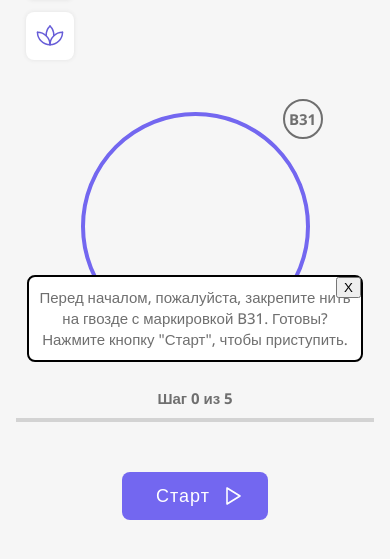
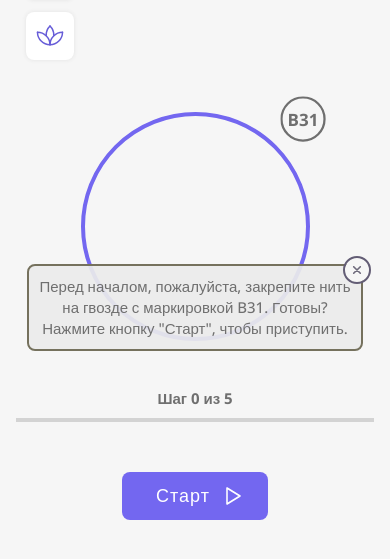
Before and after one commit to PaulAsaf2/wallstring-frontend, a PHP site: page / in a window 390 px wide. Shown: the part 72-631 px from the top of the page. Run offline with PHP 8.4, Linux system fonts and the light colour scheme; some libraries are stand-ins or nearby versions.

Commit message:
add responsive height

```diff
--- a/index.html
+++ b/index.html
@@ -82,8 +82,8 @@
       </p>
       <button
         type="button"
-        class="description_close"
-        >X
+        class="close_btn description_close"
+        >
       </button>
     </div>
     <button
--- a/script.js
+++ b/script.js
@@ -1,5 +1,5 @@
-import { toggleKnitting } from './scripts/playbackHandle.js'
-import { playBtn, sliderEl } from './utils/constants.js'
+import { toggleKnitting, closeDescription } from './scripts/playbackHandle.js'
+import { playBtn, sliderEl, descriptionCloseBtn } from './utils/constants.js'
 import { knittingSpeedHandle } from './scripts/speedHandle.js'
 
 const popup = document.querySelector('.popup_dont_worry')
@@ -23,3 +23,4 @@ function toggleMeditation() {
 playBtn.addEventListener('click', toggleKnitting)
 meditationBtn.addEventListener('click', toggleMeditation)
 sliderEl.addEventListener('input', knittingSpeedHandle)
+descriptionCloseBtn.addEventListener('click', closeDescription)
--- a/scripts/playbackHandle.js
+++ b/scripts/playbackHandle.js
@@ -1,5 +1,5 @@
 import {
-  playBtn, delay, points, arrow, point
+  playBtn, delay, points, arrow, point, initialDescription
 } from '../utils/constants.js'
 import { updateProgressBar } from './progressBarHandle.js'
 import { playSound } from './soundHandle.js'
@@ -9,6 +9,12 @@ let knittingId, isKnitting = false
 point.source = point.B
 point.source.textContent = 'B31'
 point.source.classList.add('point-b')
+point.source.classList.add('initial_point')
+
+export function closeDescription() {
+  point.source.classList.remove('initial_point')
+  initialDescription.style.display = 'none';
+}
 
 function updateArrowDirection() {
   let s = point.source.textContent.charAt(0).toLowerCase()
@@ -63,6 +69,7 @@ function handleKnitting() {
 
 function startKnitting() {
   if (!points[point.index]) stopKnitting()
+  if (point.index == 0) closeDescription()
 
   playBtn.classList.add('trigger_btn_pause')
   playBtn.textContent = 'Пауза'
--- a/style.css
+++ b/style.css
@@ -51,7 +51,8 @@ body {
   left: 0;
   width: 100%;
   height: 100%;
-  background-color: rgba(0, 0, 0, .8);
+  background-color: rgba(0, 0, 0, 0.367);
+  /* background-color: rgba(0, 0, 0, .8); */
   display: flex;
   justify-content: center;
   align-items: center;
@@ -127,25 +128,25 @@ body {
 }
 
 .description {
-  /* display: none; */
   position: absolute;
+  top: 50%;
   width: 80%;
+  padding: 10px;
+  border-radius: 6px;
+  background-color: #ebebebec;
+  outline: 2px solid #75715d;
   text-align: center;
   color: #6F6F6F;
   font-weight: 500;
-  /* margin: 40px 0 0 0; */
   line-height: 1.4;
-  background-color: white;
-  outline: 2px solid black;
-  padding: 10px;
-  border-radius: 6px;
-  /* font-size: 12px; */
 }
 
 .description_close {
   position: absolute;
-  top: 0;
-  right: 0;
+  top: -8px;
+  right: -8px;
+  width: 24px;
+  height: 24px;
 }
 
 .trigger_btn {
@@ -166,3 +167,9 @@ body {
     padding: 15% 8px 0;
   }
 }
+
+@media screen and (min-height: 790px) {
+  .description {
+    top: 40%;
+  }
+}
--- a/styles/circle.css
+++ b/styles/circle.css
@@ -1,3 +1,12 @@
+@keyframes growShrink {
+  0%, 100% {
+    transform: scale(1);
+  }
+  50% {
+    transform: scale(1.15);
+  }
+}
+
 .circle {
   position: relative;
   width: 221px;
@@ -127,6 +136,10 @@
   display: flex;
 }
 
+.initial_point {
+  animation: growShrink 2s infinite;
+}
+
 @media screen and (max-width: 360px) {
   .circle {
     /* margin: 20px 0 40px 0; */
--- a/utils/constants.js
+++ b/utils/constants.js
@@ -4,6 +4,7 @@ const arrow = document.querySelector('.arrow')
 const progBar = document.querySelector('.progress-bar')
 const stepCount = document.querySelector('.step')
 const initialDescription = document.querySelector('.description')
+const descriptionCloseBtn = document.querySelector('.description_close')
 // const points = ['A9', 'D45', 'C13', 'B46', 'C23', 'D39', 'A32', 'B19', 'A31', 'D29', 'A25', 'D18', 'C37', 'B31', 'C17', 'B41', 'A30', 'B29', 'C41', 'D34', 'C34', 'D32', 'C36', 'D24', 'A39', 'D23', 'A41', 'B52', 'C12', 'D56', 'C11', 'D55', 'C9', 'D52', 'C7', 'D51', 'A6', 'B56', 'A4', 'B8', 'A44', 'B30', 'C28', 'B40', 'A43', 'D26', 'C45', 'D17', 'C51', 'D14', 'C44', 'D31', 'A27', 'B21', 'A51', 'D42', 'C24', 'D21', 'C42', 'B43', 'C16', 'D49', 'C18', 'B35', 'C33', 'B23', 'A13', 'B29', 'C30', 'B25', 'C36', 'D22', 'C39', 'D39', 'A17', 'D43', 'A24', 'B45', 'C28', 'D31', 'A28', 'B40', 'A33', 'B17', 'B1', 'C6', 'B46', 'A26', 'D32', 'A36', 'B11', 'C10', 'D54', 'C11', 'B55', 'A46', 'B3', 'D58', 'C2', 'A1']
 const points = ['A9', 'C13', 'D45', 'B46', 'C20']
 const delay = {
@@ -96,4 +97,5 @@ export {
   stepCount,
   point,
   initialDescription,
+  descriptionCloseBtn,
 }
```
